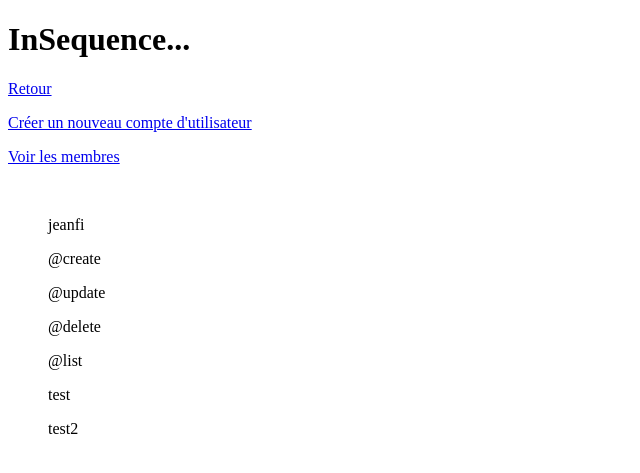
After one commit to jeanfimollheger/insequence, a Django app: page /siteuser-list/ in a window 1280 px wide. The commit adds this page. Shown: the top 473 px of the page, without its empty margins (0-640 px from the left). Run offline with Django 4.2, Linux system fonts and the light colour scheme; data comes from the database, SQL or seed files in the repository; both versions use the stored data as it was after the commit.

Commit message:
siteuser-list done

```diff
--- a/accounts/templates/accounts/index.html
+++ b/accounts/templates/accounts/index.html
@@ -1,3 +1,4 @@
 {% extends 'base.html' %} {% block content %} <br />
+
 <h2>Welcome</h2>
 {% endblock %}
--- a/accounts/templates/accounts/siteuser_form.html
+++ b/accounts/templates/accounts/siteuser_form.html
@@ -1,4 +1,5 @@
 {% extends "base.html" %} {% block content %}
+<a href="{% url 'index' %}">retour</a>
 <h2>S'inscrire</h2>
 
 <form method="POST">
--- /dev/null
+++ b/accounts/templates/accounts/siteuser_list.html
@@ -0,0 +1,7 @@
+{% extends 'base.html' %} {% block content %}<br />
+
+{% for siteuser in siteuser_list %}
+<ul>
+  {{siteuser.username}}
+</ul>
+{% endfor %} {% endblock %}
--- a/accounts/views.py
+++ b/accounts/views.py
@@ -9,8 +9,12 @@ from accounts.forms import SiteUserSignupForm
 def index(request):
   return render(request, 'accounts/index.html')
 
-#def signup(request):
-#  return render(request, 'accounts/signup.html')
+class SiteUserListView(ListView):
+  model = SiteUser
+
+class SiteUserDetailView(DetailView):
+  model = SiteUser
+  success_url = reverse_lazy("siteuser-index")
 
 class SiteUserCreateView(CreateView):
   model = SiteUser
--- a/holding/urls.py
+++ b/holding/urls.py
@@ -16,10 +16,12 @@ Including another URLconf
 """
 from django.contrib import admin
 from django.urls import path
-from accounts.views import index, SiteUserCreateView
+from accounts.views import index, SiteUserCreateView, SiteUserListView, SiteUserDetailView
 
 urlpatterns = [
     path('admin/', admin.site.urls),
     path('', index, name='index'),
+    path('siteuser-list/', SiteUserListView.as_view(), name= 'siteuser-list'),
+    #path('siteuser-detail/', SiteUserDetailView.as_view(), name= 'siteuser-detail'),
     path('signup/', SiteUserCreateView.as_view(), name='signup'),
 ]
--- a/templates/base.html
+++ b/templates/base.html
@@ -7,6 +7,14 @@
   </head>
   <body>
     <h1>InSequence...</h1>
+    <a href="{% url 'index' %}">Retour</a>
+    <p>
+      <a href="{% url 'signup' %}">Créer un nouveau compte d'utilisateur</a>
+    </p>
+    <p>
+      <a href="{% url 'siteuser-list' %}">Voir les membres </a>
+    </p>
+
     {% block content%} {% endblock%}
   </body>
 </html>
```
Also changed, not shown: db.sqlite3.
